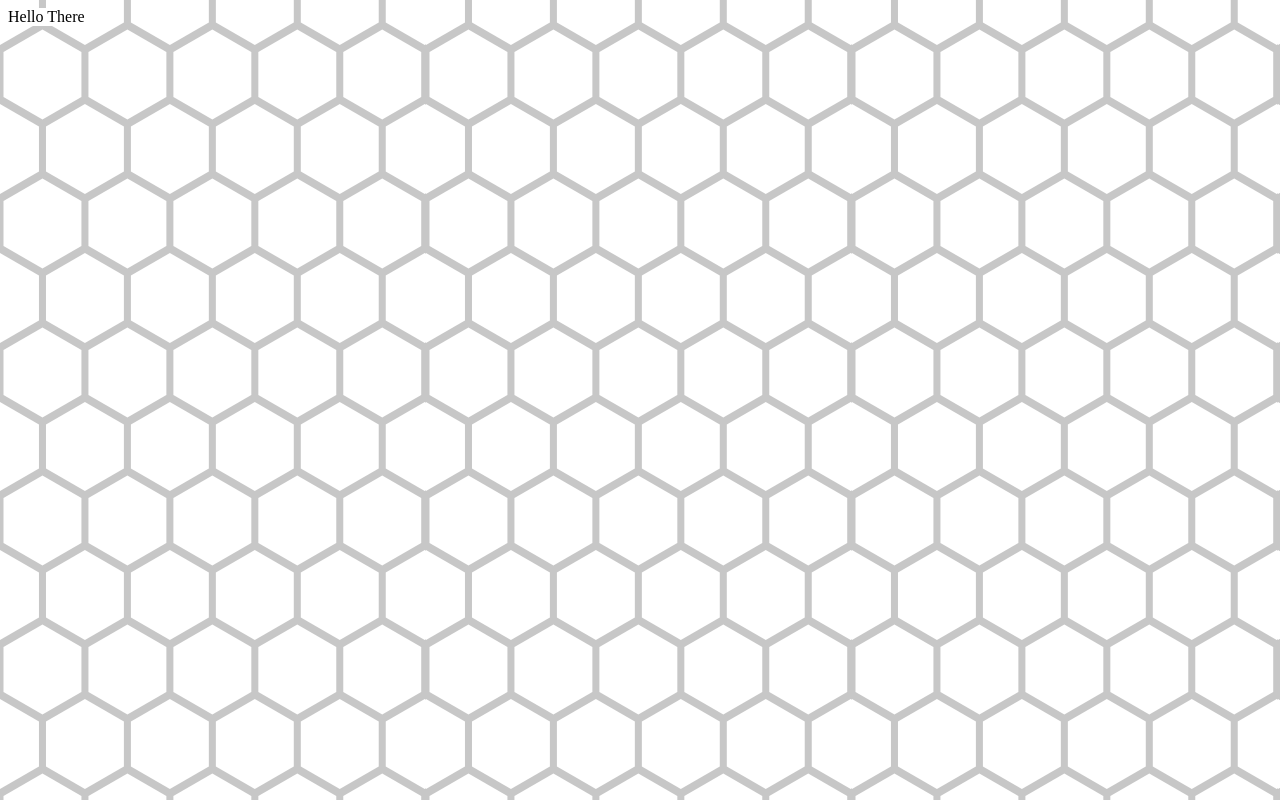
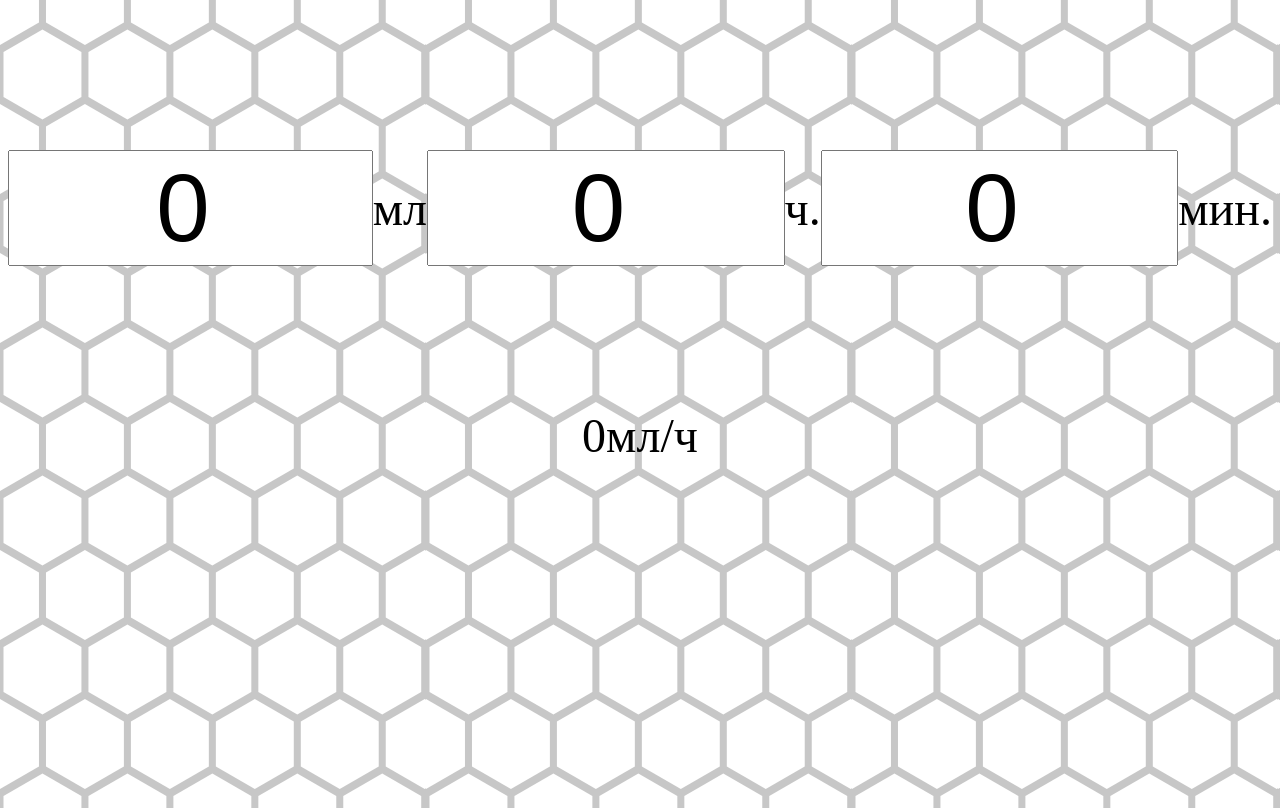
Before and after one commit to AmaranthDream/amaranthdream.github.io, a plain HTML site: page index.html in a window 1280 px wide. Drawn offline with Linux system fonts and the light colour scheme.

Commit message:
Временное место жительство meowsuring

```diff
--- a/index.html
+++ b/index.html
@@ -3,25 +3,105 @@
 
 <head>
   <meta charset="utf-8" />
-  <title>Amaranth Dream's homepage</title>
+  <title>Meawsuring</title>
   <!--[if IE]>
    <script src="http://html5shiv.googlecode.com/svn/trunk/html5.js"></script>
   <![endif]-->
   <style>
 	body{
+		background: url(bg.svg);
+		font-size: 3em;
+		text-align: center;
+		position:absolute;
+		height:100%;
+	}
+	input {
+	font-size: 2em;
+    text-align: center;
+	}
+	.w100{
+		width:100%;
+	}
+	.w50{
+		width:50%;
+	}
+	#content{
+		display: flex;
 		display: -webkit-flex;
+		flex-direction:column;
+		width:100$;
+		height:100%;
+	}
+	#input_div{
 		display: flex;
-		flex-grow: 1;
-		background: url(bg.svg);
+		flex-flow: row nowrap;
+		justify-content: center;
+		height:50%;
+
 	}
-	  div{
-	  	background-color:white;
-	  }
+	#input_ml{
+
+		display: flex;
+		flex-flow: row nowrap;
+		align-items:center;
+		align-self:stretch;
+		flex: 1 1 1;
+
+	}
+	#input_time{
+
+		display: flex;
+		flex-flow: row nowrap;
+		align-items:center;
+		flex: 1 1 2;
+
+	}
   </style>
 </head>
   <body>
-	  <div>
-    Hello There
+	  <div id="content">
+		<div id="input_div">
+			<div id="input_ml">
+				<input id="input_ml_" class="w100" type="number" min="0" value="0">
+				мл
+				</input>
+			</div>
+			<div id="input_time">
+				<input id="input_hours_" class="w50"  type="number" min="0" value="0">
+				ч.
+			</input>
+			<input  id="input_minutes_" class="w50" type="number" min="0" value="0">
+				мин.
+			</input>
+		  </div>
+		</div>
+		<div id="output">
+			<span id="mewsuring">0</span><span>мл/ч</span>
+		</div>
+
 	  </div>
+	  <script type="text/javascript">
+		const input_ml=document.getElementById("input_ml_");
+		const input_hours=document.getElementById("input_hours_");
+		const input_minutes=document.getElementById("input_minutes_");
+		const mewsuring=document.getElementById("mewsuring");
+
+		input_ml.addEventListener("input",(e)=>{Calculate();})
+		input_hours.addEventListener("input",(e)=>{Calculate();})
+		input_minutes.addEventListener("input",(e)=>{Calculate();})
+
+		const Calculate=()=>{
+			let ml=Number(input_ml.value);
+			let hours=Number(input_hours.value);
+			let minutes=Number(input_minutes.value);
+			let mewsuring_=(ml/(hours*60+minutes))*60;
+			if (mewsuring_==NaN||mewsuring_==Infinity){
+				mewsuring.innerHTML="---"
+			}else{
+				mewsuring.innerHTML=mewsuring_;
+			}
+
+		}
+	  </script>
   </body>
 </html>
```
